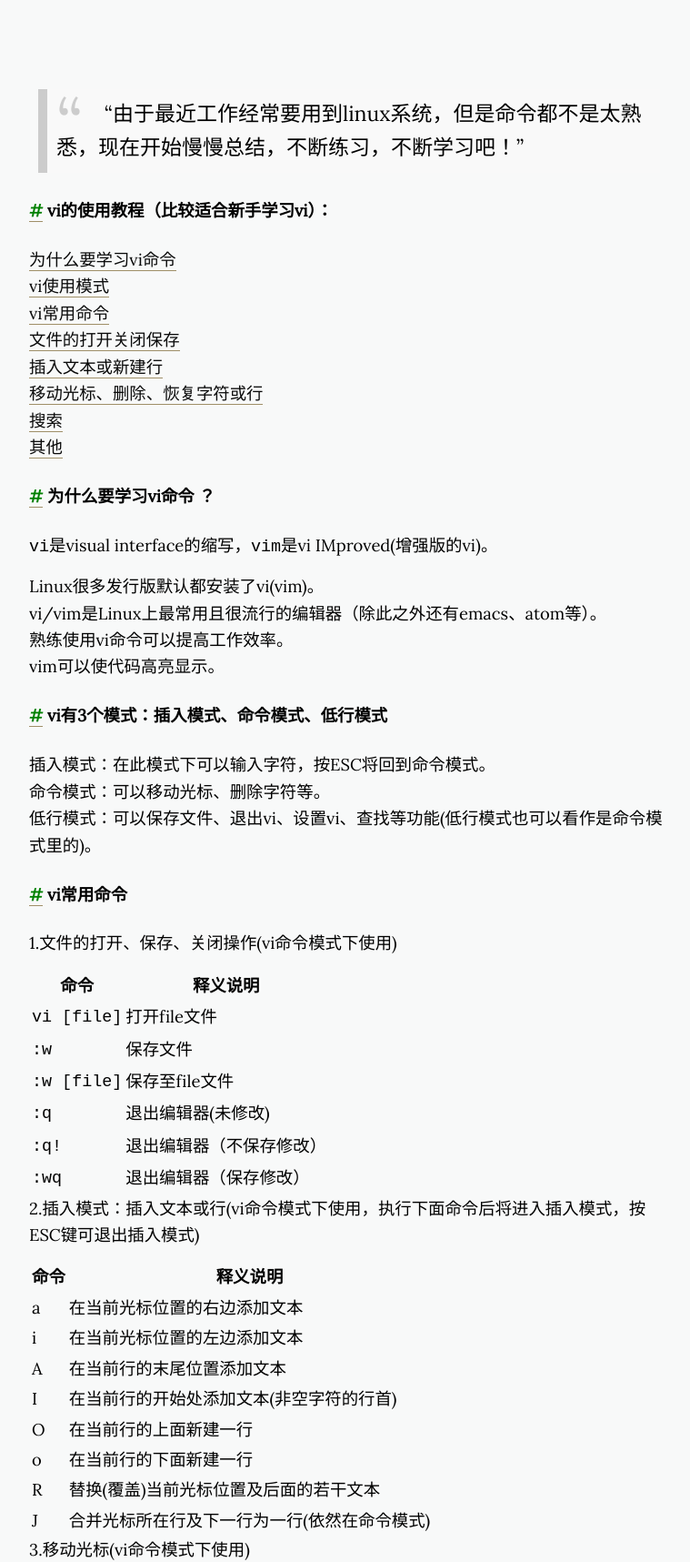
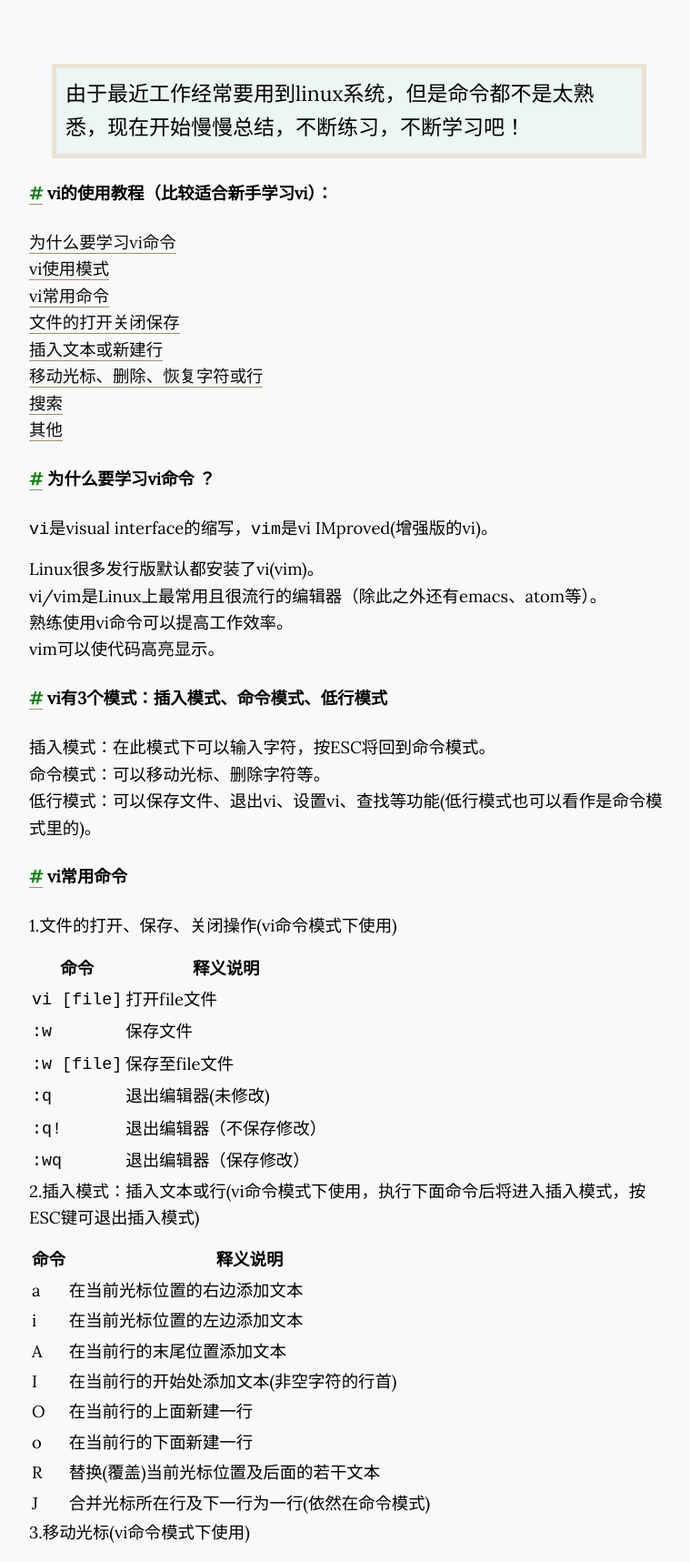
Before and after one commit to zhangyuanxin/blog-jekyll, a Jekyll site: the page built from _posts/2016-05-28-Vi-Editor-Commands.md, in a window 1280 px wide, cut to the strip 482-2199 px from the top of the page. Shown: the whole strip at 91% size, without its empty margins (256-1015 px from the left). Built offline with Jekyll 4.4.1, drawn with Linux system fonts in a browser that asks for light colours; nearby versions of some CDN libraries; comment, search, counter and statistics services are not loaded; a style sheet for code colours, icons or effects is not loaded.

Commit message:
添加自定义样式文件

```diff
--- a/_posts/2016-05-28-Vi-Editor-Commands.md
+++ b/_posts/2016-05-28-Vi-Editor-Commands.md
@@ -13,7 +13,7 @@
 
 ---
 
-> “由于最近工作经常要用到linux系统，但是命令都不是太熟悉，现在开始慢慢总结，不断练习，不断学习吧！”
+> 由于最近工作经常要用到linux系统，但是命令都不是太熟悉，现在开始慢慢总结，不断练习，不断学习吧！
 
 
 #### <a name="1" style="color:green;cursor: pointer">#</a> vi的使用教程（比较适合新手学习vi）：
--- a/assets/css/extends.css
+++ b/assets/css/extends.css
@@ -1,18 +1,12 @@
 blockquote {
-    background:#f9f9f9;
-    border-left:10px solid #ccc;
-    margin:1.5em 10px;
-    padding:.5em 10px;
-    quotes:"\201C""\201D""\2018""\2019";
+    background: #ECF6F3;
+    margin: 0 25px 15px 25px;
+    padding: 0 25px 0 10px;
+    border: 5px solid #e9e3d1;
+    font-size: 1em;
 }
-blockquote:before {
-    color:#ccc;
-    content:open-quote;
-    font-size:4em;
-    line-height:.1em;
-    margin-right:.25em;
-    vertical-align:-.4em;
+
+blockquote p {
+    margin: 0;
+    padding: 10px 0 10px 0;
 }
-blockquote p {
-    display:inline;
-}
```
